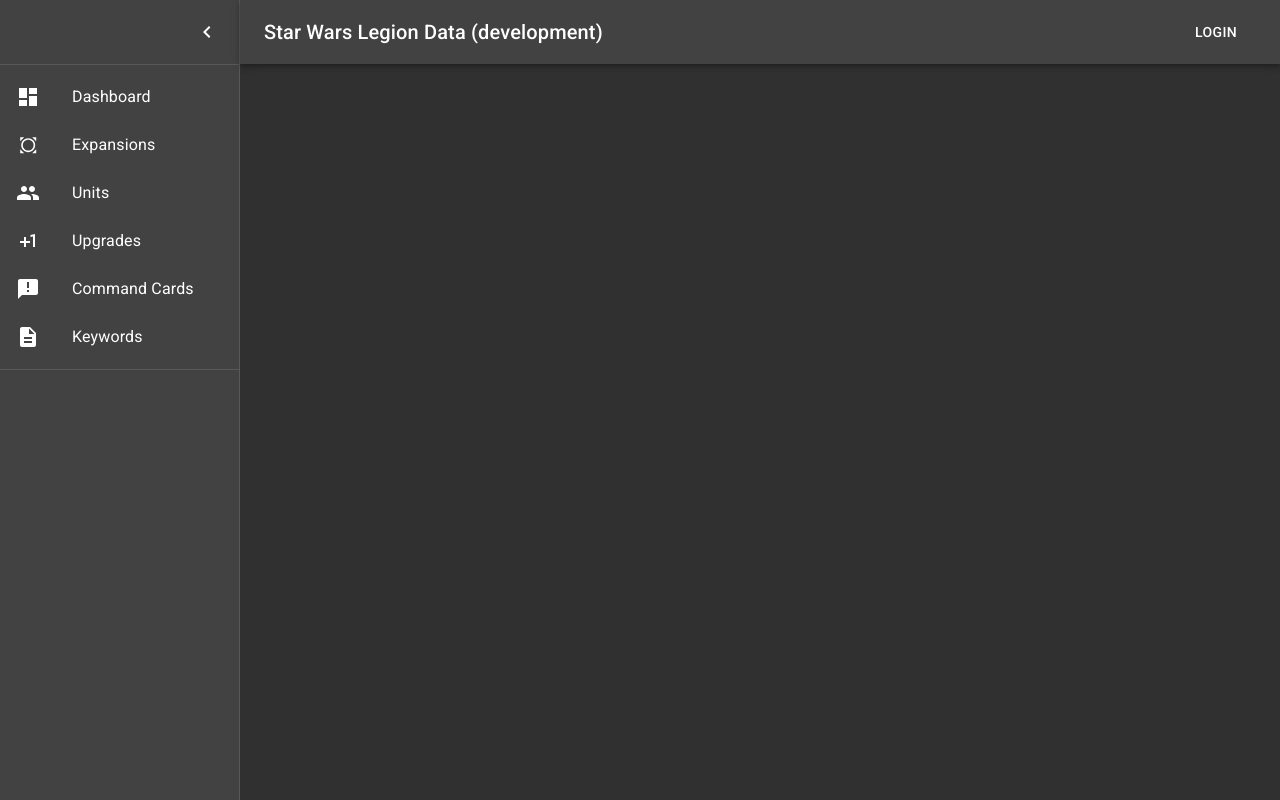
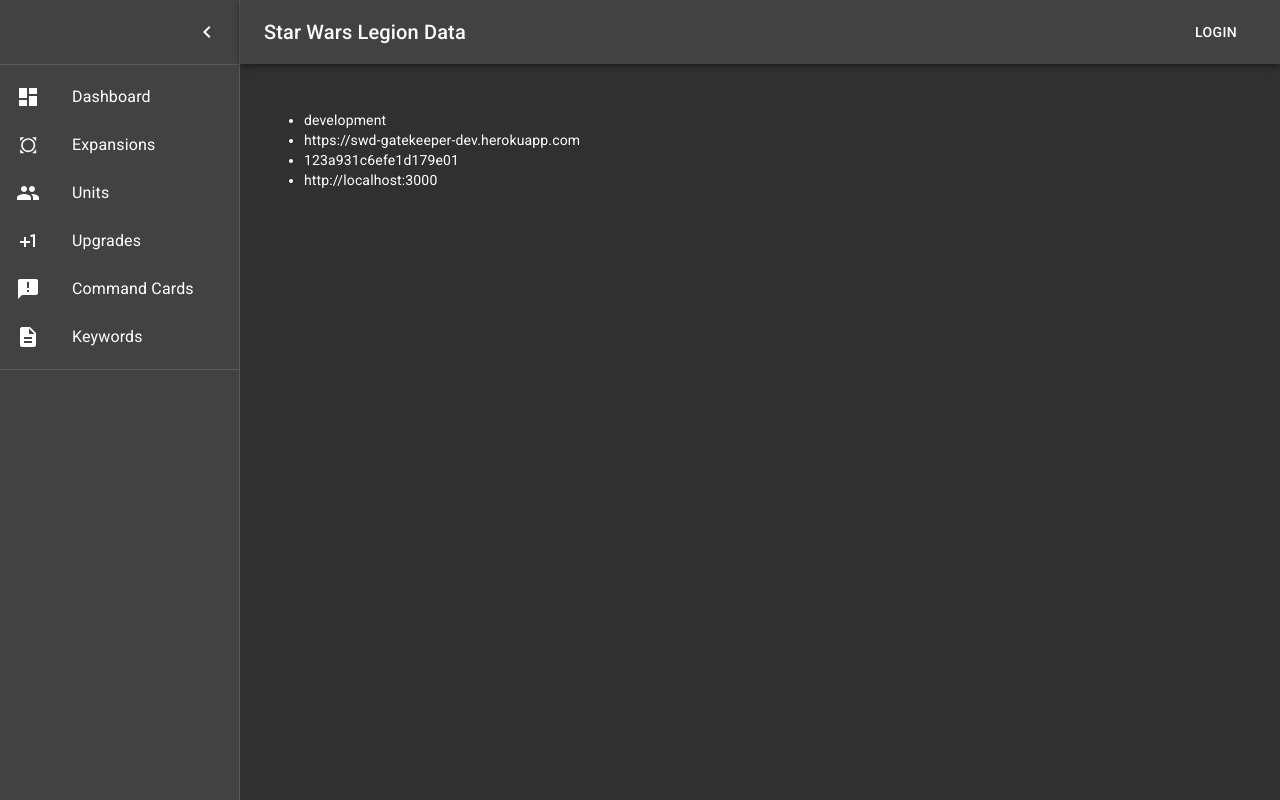
Before and after one commit to StarWarsDev/revisionist, a React (Create React App) app: page / in a window 1280 px wide. Built offline with nearby package versions, Linux system fonts and the light colour scheme.

Commit message:
More attempts to use environment variables correctly

```diff
--- a/src/App.tsx
+++ b/src/App.tsx
@@ -15,9 +15,9 @@
 import { UnitGrid } from "./pages/UnitGrid";
 import {LegionDataProvider} from "./data/LegionDataStore";
 
-const CLIENT_ID: string = process.env.CLIENT_ID || "123a931c6efe1d179e01";
-const REDIRECT_URI: string = process.env.REDIRECT_URI || "http://localhost:3000";
-const gatekeeper: string = process.env.GATEKEEPER || "https://swd-gatekeeper-dev.herokuapp.com";
+const CLIENT_ID: string | undefined = process.env.REACT_APP_CLIENT_ID;
+const REDIRECT_URI: string | undefined = process.env.REACT_APP_REDIRECT_URI;
+const gatekeeper: string | undefined = process.env.REACT_APP_GATEKEEPER;
 
 const useStyles = makeStyles(theme => ({
   root: {
@@ -145,6 +145,12 @@
             <div className={classes.appBarSpacer} />
             <LegionDataProvider>
               <Container maxWidth="lg" className={classes.container}>
+                <ul>
+                  <li>{process.env.NODE_ENV}</li>
+                  <li>{gatekeeper}</li>
+                  <li>{process.env.REACT_APP_CLIENT_ID}</li>
+                  <li>{REDIRECT_URI}</li>
+                </ul>
                 <Switch>
                   <Route path="/expansions">
                     <ExpansionGrid
--- a/src/app/AppFrame.tsx
+++ b/src/app/AppFrame.tsx
@@ -180,7 +180,7 @@
             <MenuIcon />
           </IconButton>
           <Typography variant="h6" className={classes.title}>
-            Star Wars Legion Data ({process.env.NODE_ENV})
+            Star Wars Legion Data
           </Typography>
           <div className={classes.loginWrapper}>
             {!authenticated && (
```
Also changed, not shown: 1 other file (tests, documents, lock files or other folders).
